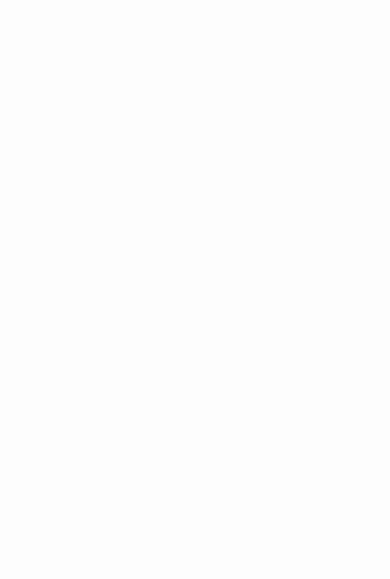
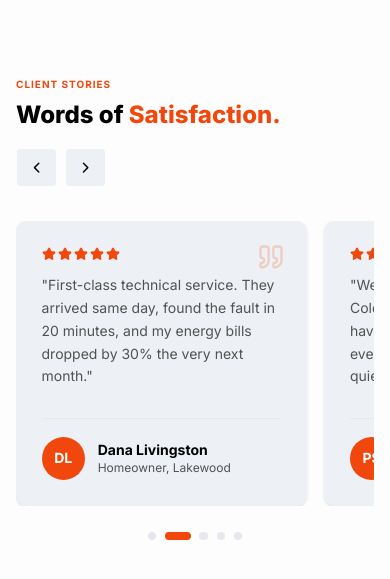
Before and after one commit to devabutaher/cold-flyer, a Next.js app: page / in a window 390 px wide. Shown: the part 6529-7108 px from the top of the page. Before the commit the page ends 6530 px from the top, so only its background shows below. Built offline with nearby package versions, Linux system fonts and the light colour scheme.

Commit message:
reviews section

```diff
--- a/src/app/(home)/page.jsx
+++ b/src/app/(home)/page.jsx
@@ -6,6 +6,7 @@
 import Services from "@/components/home/services";
 import Shop from "@/components/home/shop/shop";
 import StatsStrip from "@/components/home/stats-strip";
+import Testimonials from "@/components/home/testimonials";
 
 export default function Home() {
   return (
@@ -18,6 +19,7 @@
       <StatsStrip />
       <BrandsStrip />
       <Portfolio />
+      <Testimonials />
     </div>
   );
 }
--- /dev/null
+++ b/src/components/home/testimonials.jsx
@@ -0,0 +1,105 @@
+"use client";
+
+import { reviews } from "@/data/reviews-data";
+import { useEmblaSlider } from "@/hooks/use-embla-slider";
+import Autoplay from "embla-carousel-autoplay";
+import { ChevronLeft, ChevronRight, Quote, Star } from "lucide-react";
+import { Button } from "../ui/button";
+
+function Stars({ count }) {
+  return (
+    <div className="flex gap-0.5 mb-3">
+      {Array.from({ length: 5 }).map((_, i) => (
+        <Star
+          key={i}
+          size={14}
+          className={
+            i < count
+              ? "fill-primary text-primary"
+              : "text-muted-foreground fill-muted-foreground"
+          }
+        />
+      ))}
+    </div>
+  );
+}
+
+export default function Testimonials() {
+  const { emblaRef, emblaApi, selectedIndex, canScrollPrev, canScrollNext } =
+    useEmblaSlider({ align: "start" }, [
+      Autoplay({ delay: 4500, stopOnInteraction: true }),
+    ]);
+
+  return (
+    <section className="py-16 bg-background">
+      <div className="container">
+        <div className="flex flex-col sm:flex-row sm:items-end justify-between mb-8 gap-4">
+          <div>
+            <span className="text-[10px] font-bold uppercase tracking-widest text-primary">
+              Client Stories
+            </span>
+            <h2 className="font-sans font-extrabold text-2xl md:text-3xl text-foreground mt-1">
+              Words of <span className="text-primary">Satisfaction.</span>
+            </h2>
+          </div>
+          <div className="flex items-center gap-2">
+            <Button variant="secondary" onClick={() => emblaApi?.scrollPrev()}>
+              <ChevronLeft size={16} />
+            </Button>
+
+            <Button variant="secondary" onClick={() => emblaApi?.scrollNext()}>
+              <ChevronRight size={16} />
+            </Button>
+          </div>
+        </div>
+
+        <div className="embla" ref={emblaRef}>
+          <div className="embla__container gap-4 px-4">
+            {reviews.map((r) => (
+              <div
+                key={r.name}
+                className="embla__slide flex-[0_0_90%] sm:flex-[0_0_48%] lg:flex-[0_0_31%] shrink-0"
+              >
+                <div className="bg-secondary rounded-xl p-6 h-full flex flex-col shadow-sm hover:shadow-lg transition-shadow duration-300 relative">
+                  <Quote
+                    size={28}
+                    className="text-primary/20 absolute top-5 right-5"
+                  />
+                  <Stars count={r.stars} />
+                  <p className="text-muted-foreground text-sm leading-relaxed flex-1 mb-5">
+                    "{r.body}"
+                  </p>
+                  <div className="flex items-center gap-3 border-t border-border pt-4">
+                    <div className="w-10 h-10 rounded-full bg-primary text-primary-foreground flex items-center justify-center font-sans font-bold text-sm shrink-0">
+                      {r.avatar}
+                    </div>
+                    <div>
+                      <p className="font-sans font-bold text-foreground text-sm">
+                        {r.name}
+                      </p>
+                      <p className="text-muted-foreground text-xs">{r.role}</p>
+                    </div>
+                  </div>
+                </div>
+              </div>
+            ))}
+          </div>
+        </div>
+
+        <div className="flex justify-center gap-2 mt-6">
+          {reviews.map((_, i) => (
+            <button
+              key={i}
+              onClick={() => emblaApi?.scrollTo(i)}
+              className={`rounded-full transition-all duration-300 ${
+                i === selectedIndex
+                  ? "w-6 h-2 bg-primary"
+                  : "w-2 h-2 bg-border hover:bg-muted-foreground"
+              }`}
+            />
+          ))}
+        </div>
+      </div>
+    </section>
+  );
+}
--- /dev/null
+++ b/src/data/reviews-data.js
@@ -0,0 +1,37 @@
+export const reviews = [
+  {
+    name: "Marcus Fleming",
+    role: "Facilities Director, MetroCorp",
+    stars: 5,
+    body: "ColdFlyer completely transformed our office climate. Their units are rock solid even under heavy load — staff satisfaction has never been higher.",
+    avatar: "MF",
+  },
+  {
+    name: "Dana Livingston",
+    role: "Homeowner, Lakewood",
+    stars: 5,
+    body: "First-class technical service. They arrived same day, found the fault in 20 minutes, and my energy bills dropped by 30% the very next month.",
+    avatar: "DL",
+  },
+  {
+    name: "Priya Sharma",
+    role: "Hotel GM, Horizon Suites",
+    stars: 5,
+    body: "We outfitted all 120 rooms with ColdFlyer units. Maintenance calls have dropped to near zero and every guest comments on how quiet the rooms are.",
+    avatar: "PS",
+  },
+  {
+    name: "James Okafor",
+    role: "Building Manager, CoreLogic HQ",
+    stars: 5,
+    body: "Responsive, professional, and genuinely knowledgeable. They designed a zoning solution that cut our HVAC costs by over 40% annually.",
+    avatar: "JO",
+  },
+  {
+    name: "Soo-Yeon Park",
+    role: "Restaurant Owner, Seoul Garden",
+    stars: 5,
+    body: "Kitchen installs are notoriously tricky but the team handled it flawlessly. Cool, clean air all summer — our staff and customers are delighted.",
+    avatar: "SP",
+  },
+];
```
